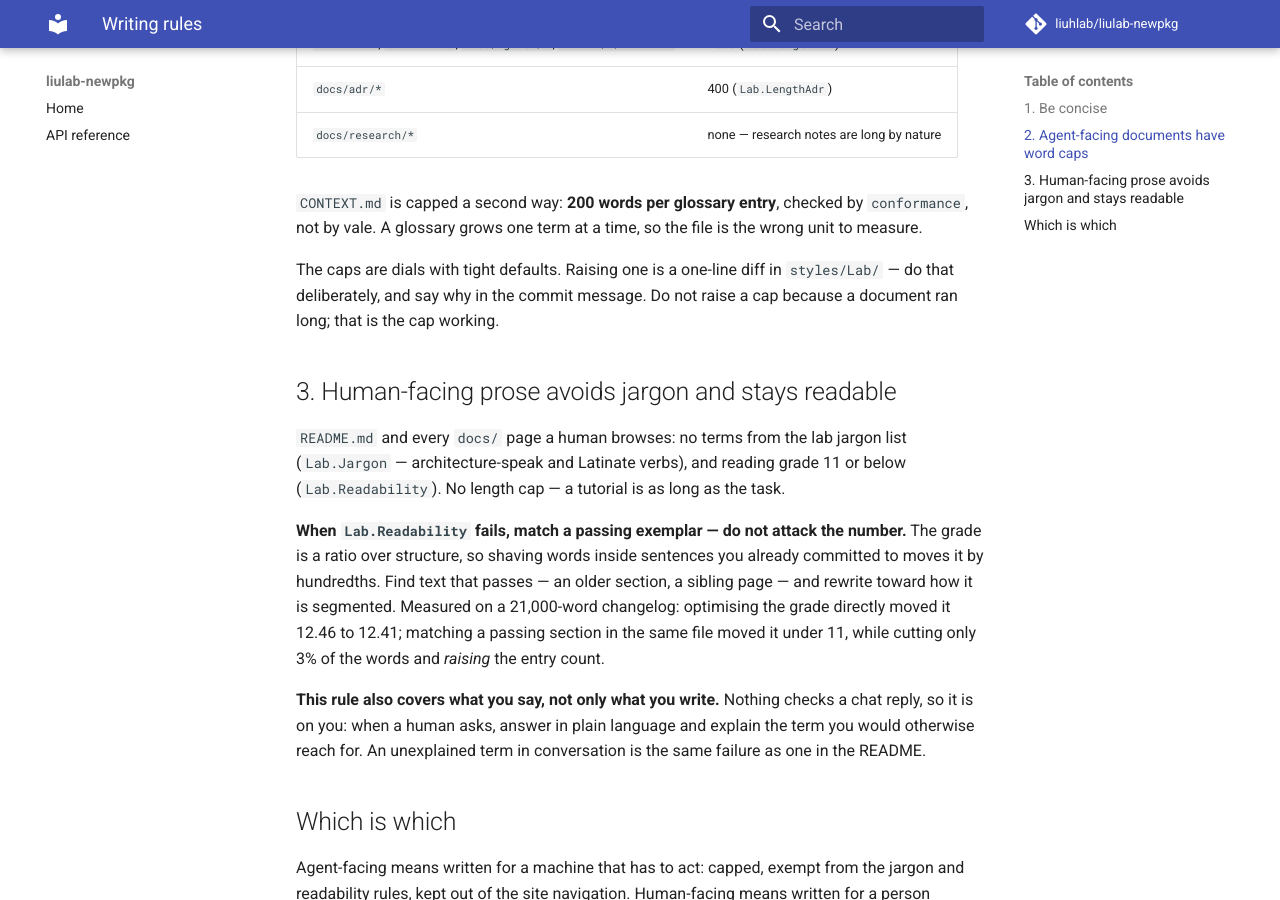
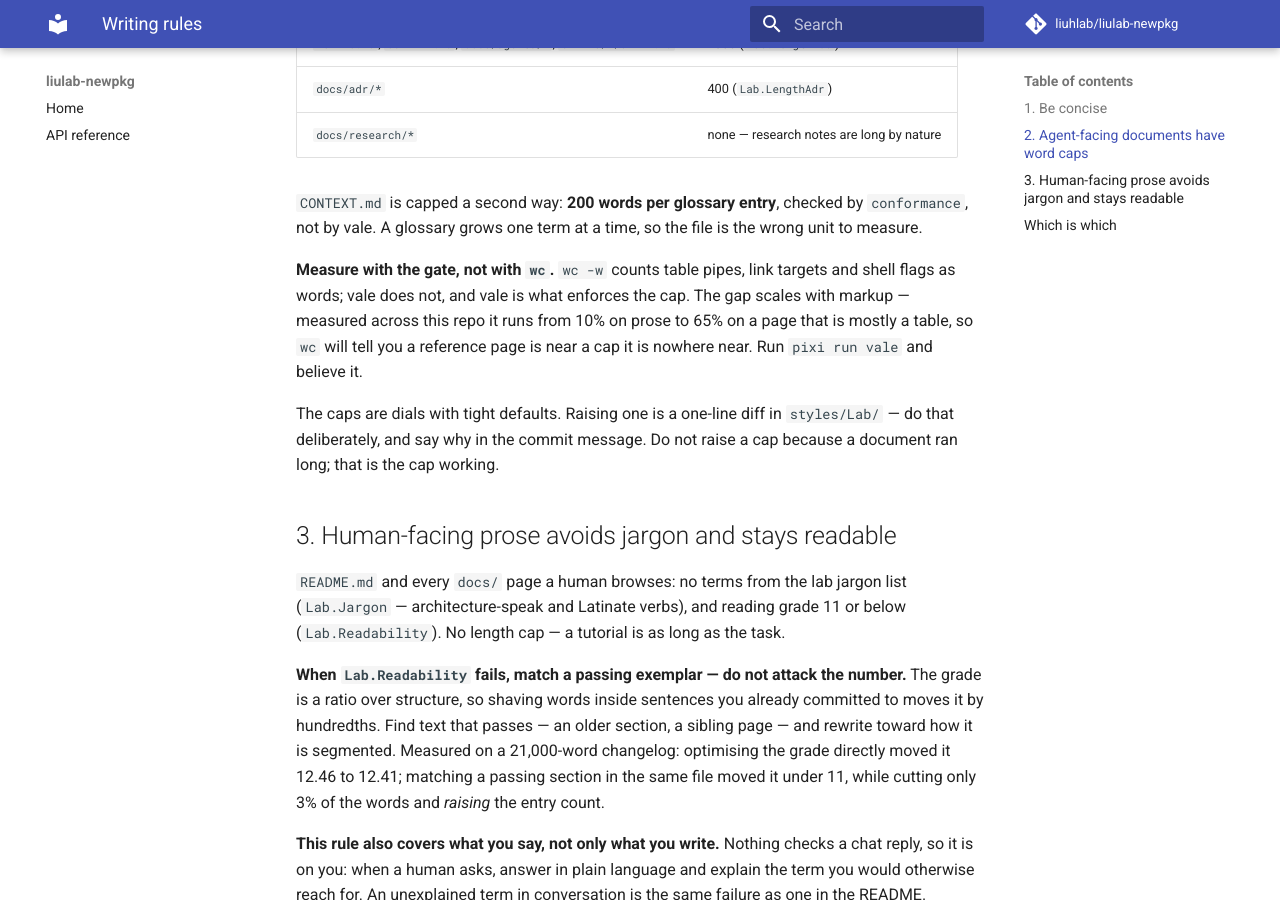
Before and after one commit to liuhlab/liulab-repo-template, an MkDocs documentation site: the page built from docs/agents/writing.md, in a window 1280 px wide and 900 px high, scrolled down 463 px. Built offline with MkDocs 1.6.1 and Material for MkDocs 9.7.7, drawn with Linux system fonts in a browser that asks for light colours; comment, search, counter and statistics services are not loaded.

Commit message:
Say to measure a cap with the gate, not with wc (#58)
The word caps are the most-cited numbers in this file and it never said how to
measure against them. Everyone reaches for `wc -w`, which is not what enforces
them and overstates by a wide, variable margin: `wc` counts table pipes, link
targets and shell flags as words and vale does not.

Measured across this repo's own agent-facing documents — vale's own metric,
obtained by lowering the rule's condition in an isolated copy so it prints its
count:

    triage-labels.md   111 by wc,  39 by vale   65% over
    issue-tracker.md   270 by wc, 122 by vale   55% over
    AGENTS.md          393 by wc, 207 by vale   47% over
    writing.md         430 by wc, 349 by vale   19% over
    domain.md          175 by wc, 158 by vale   10% over

So it is not a correction factor. It scales with markup density and is worst on
exactly the documents most likely to approach a cap: tables and command
references.

This is the second correction the same mistake has forced. #55's numbers were
`wc` figures and had to be corrected after landing. In a sibling lab repo the
same error scoped a ticket to cut 297 words from a file that was 109 words UNDER
its cap, and that plan survived a grilling, a spec, a ticket breakdown and a
subagent brief before the gate contradicted it — because a word count does not
present as a claim, it presents as an input, and nobody re-derives an input.

Prose and not a check, deliberately. Nothing can enforce which instrument someone
used to decide what to write, and by the time a gate has an opinion the work is
planned. The only place to intervene is where the cap is read.

Co-Authored-By: Claude Opus 5 (1M context) <noreply@anthropic.com>
Claude-Session: https://claude.ai/code/session_011ZNsHzTC77n87dtoGiN581

```diff
--- a/docs/agents/writing.md
+++ b/docs/agents/writing.md
@@ -23,6 +23,12 @@ survives deletion without loss, delete it. The caps below are ceilings, not targ
 `CONTEXT.md` is capped a second way: **200 words per glossary entry**, checked by
 `conformance`, not by vale. A glossary grows one term at a time, so the file is the wrong
 unit to measure.
+
+**Measure with the gate, not with `wc`.** `wc -w` counts table pipes, link targets and
+shell flags as words; vale does not, and vale is what enforces the cap. The gap scales with
+markup — measured across this repo it runs from 10% on prose to 65% on a page that is mostly
+a table, so `wc` will tell you a reference page is near a cap it is nowhere near. Run
+`pixi run vale` and believe it.
 
 The caps are dials with tight defaults. Raising one is a one-line diff in `styles/Lab/` —
 do that deliberately, and say why in the commit message. Do not raise a cap because a
```
